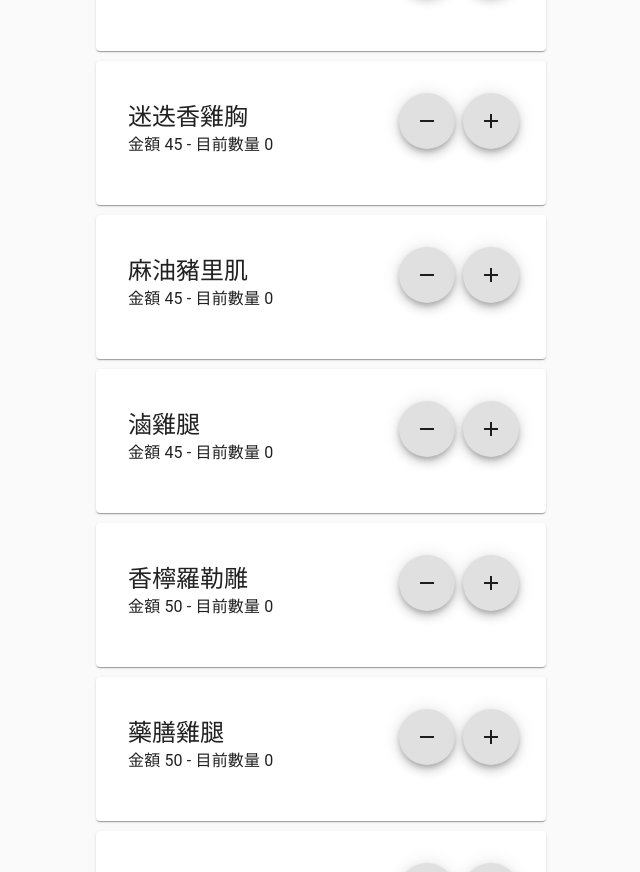
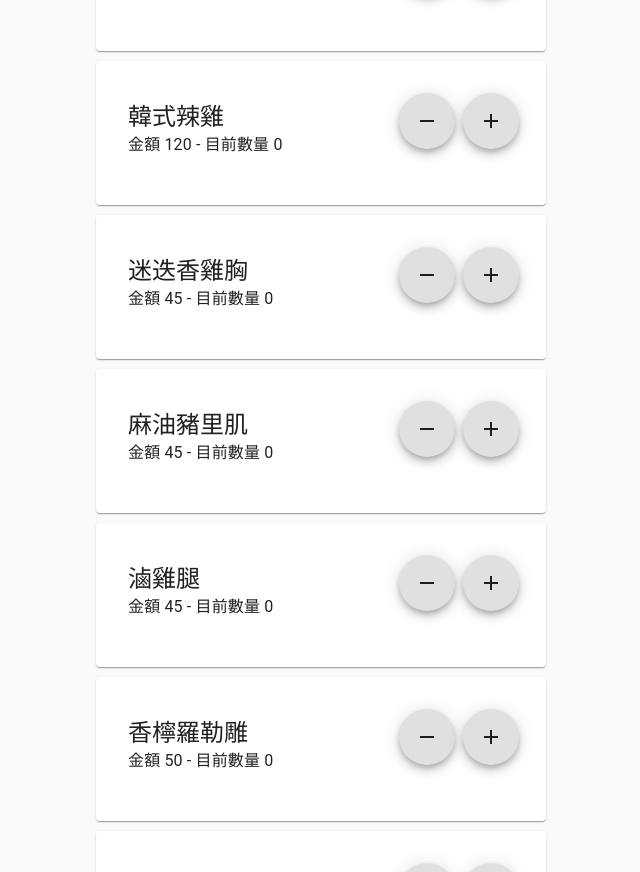
Before and after one commit to pxiaopos/xioapos, a React (Create React App) app: page /#/order in a window 1280 px wide. Shown: the part 1681-2553 px from the top of the page, without its empty margins (188-828 px from the left). Built offline with nearby package versions, Linux system fonts and the light colour scheme.

Commit message:
update configs

```diff
--- a/src/configs/menu.js
+++ b/src/configs/menu.js
@@ -41,6 +41,10 @@ export default {
             "price": 110,
         },
         {
+            "item": "韓式辣雞",
+            "price": 120,
+        },
+        {
             "item": "迷迭香雞胸",
             "price": 45,
         },
```
Also changed, not shown: 8 other files (tests, documents, lock files or other folders).
